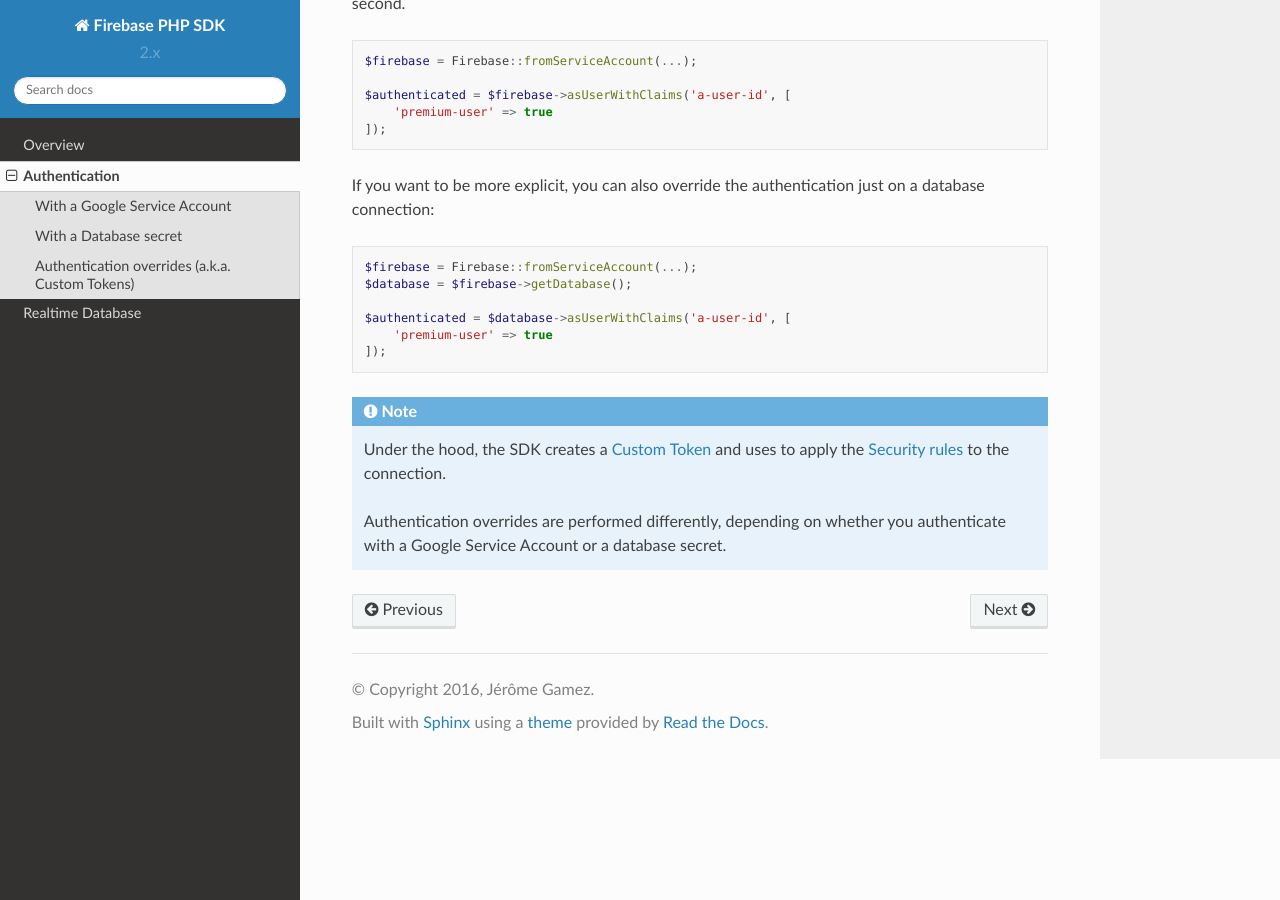
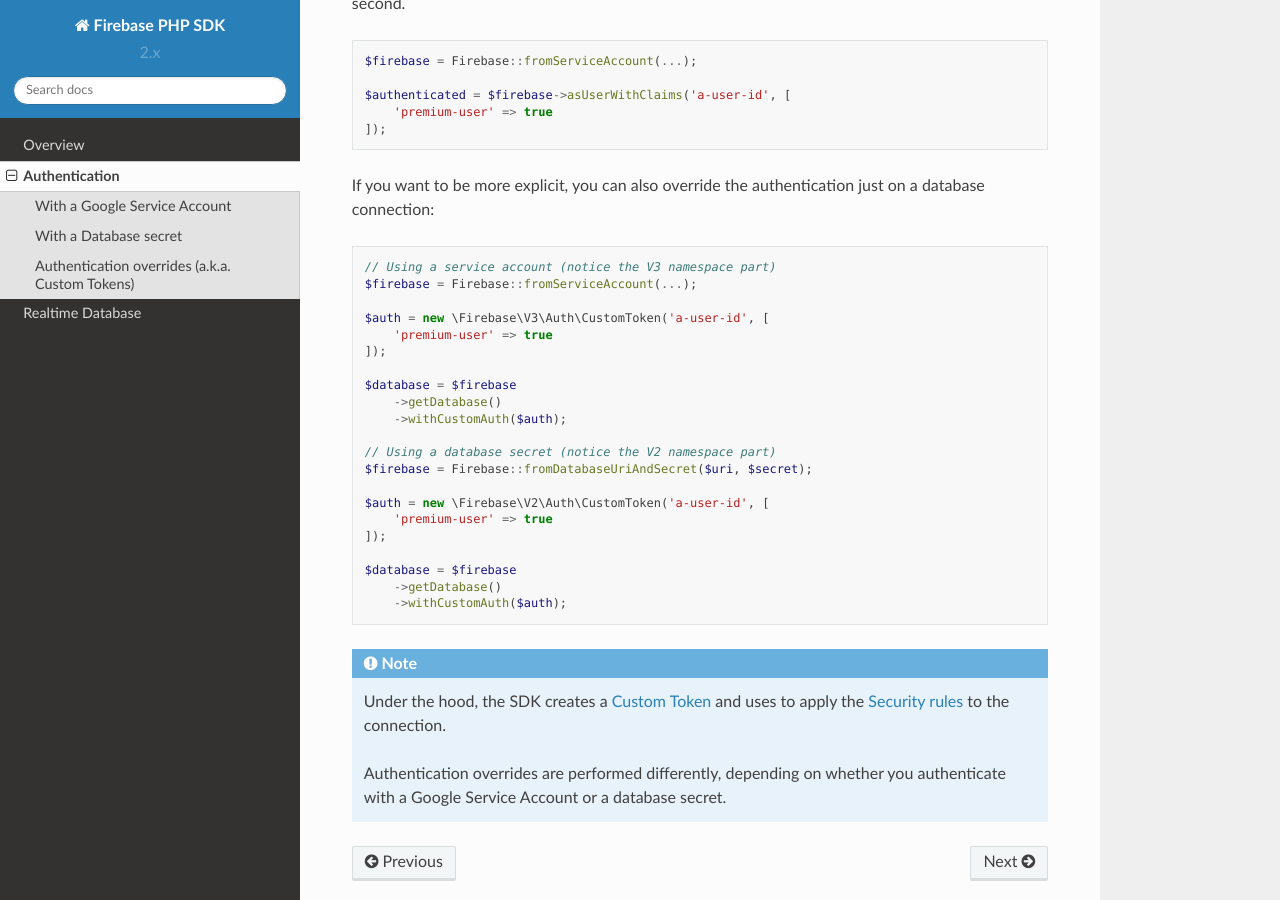
Before and after one commit to kreait/firebase-php, a Sphinx documentation site: the page built from docs/authentication.rst, in a window 1280 px wide and 900 px high, scrolled down 1612 px. Built offline with Sphinx 7.4.7 and the Read the Docs theme 2.0.0, drawn with Linux system fonts in a browser that asks for light colours.

Commit message:
Fix database authentication section

```diff
--- a/docs/authentication.rst
+++ b/docs/authentication.rst
@@ -85,12 +85,27 @@
 
 .. code-block:: php
 
+    // Using a service account (notice the V3 namespace part)
     $firebase = Firebase::fromServiceAccount(...);
-    $database = $firebase->getDatabase();
 
-    $authenticated = $database->asUserWithClaims('a-user-id', [
+    $auth = new \Firebase\V3\Auth\CustomToken('a-user-id', [
         'premium-user' => true
     ]);
+
+    $database = $firebase
+        ->getDatabase()
+        ->withCustomAuth($auth);
+
+    // Using a database secret (notice the V2 namespace part)
+    $firebase = Firebase::fromDatabaseUriAndSecret($uri, $secret);
+
+    $auth = new \Firebase\V2\Auth\CustomToken('a-user-id', [
+        'premium-user' => true
+    ]);
+
+    $database = $firebase
+        ->getDatabase()
+        ->withCustomAuth($auth);
 
 .. note::
     Under the hood, the SDK creates a
```
